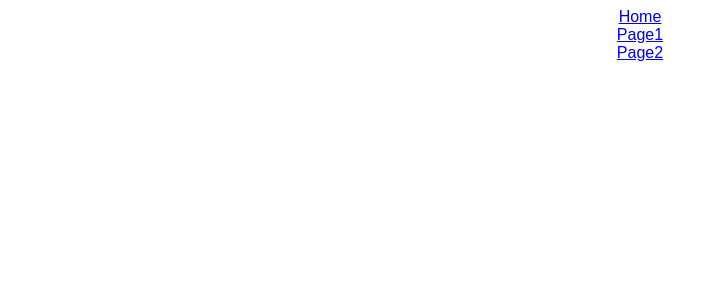
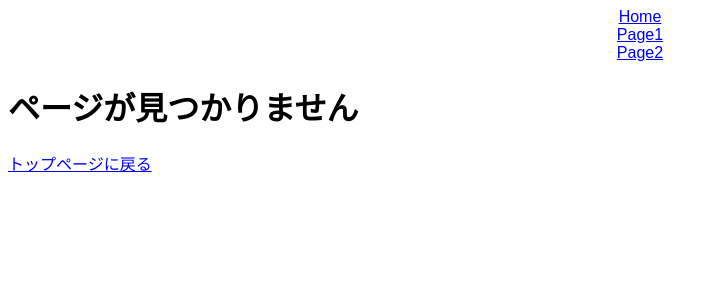
Before and after one commit to minimum106/reactRouter, a React (Create React App) app: page /1 in a window 1280 px wide. Shown: the top 300 px of the page, without its empty margins (0-718 px from the left). Built offline with nearby package versions, Linux system fonts and the light colour scheme.

Commit message:
404ページを用意する実装

```diff
--- /dev/null
+++ b/src/Page404.jsx
@@ -0,0 +1,10 @@
+import { Link } from "react-router-dom";
+
+export const Page404 = () => {
+  return (
+    <div>
+      <h1>ページが見つかりません</h1>
+      <Link to="/">トップページに戻る</Link>
+    </div>
+  );
+};
--- a/src/router/Router.jsx
+++ b/src/router/Router.jsx
@@ -3,6 +3,7 @@
 import { Home } from "../Home";
 import { page1Routes } from "./Page1Routes";
 import { page2Routes } from "./Page2Routes";
+import { Page404 } from "../Page404";
 
 export const Router = () => {
   return (
@@ -42,6 +43,9 @@
           </Switch>
         )}
       />
+      <Route path="*">
+        <Page404 />
+      </Route>
     </Switch>
   );
 };
```
